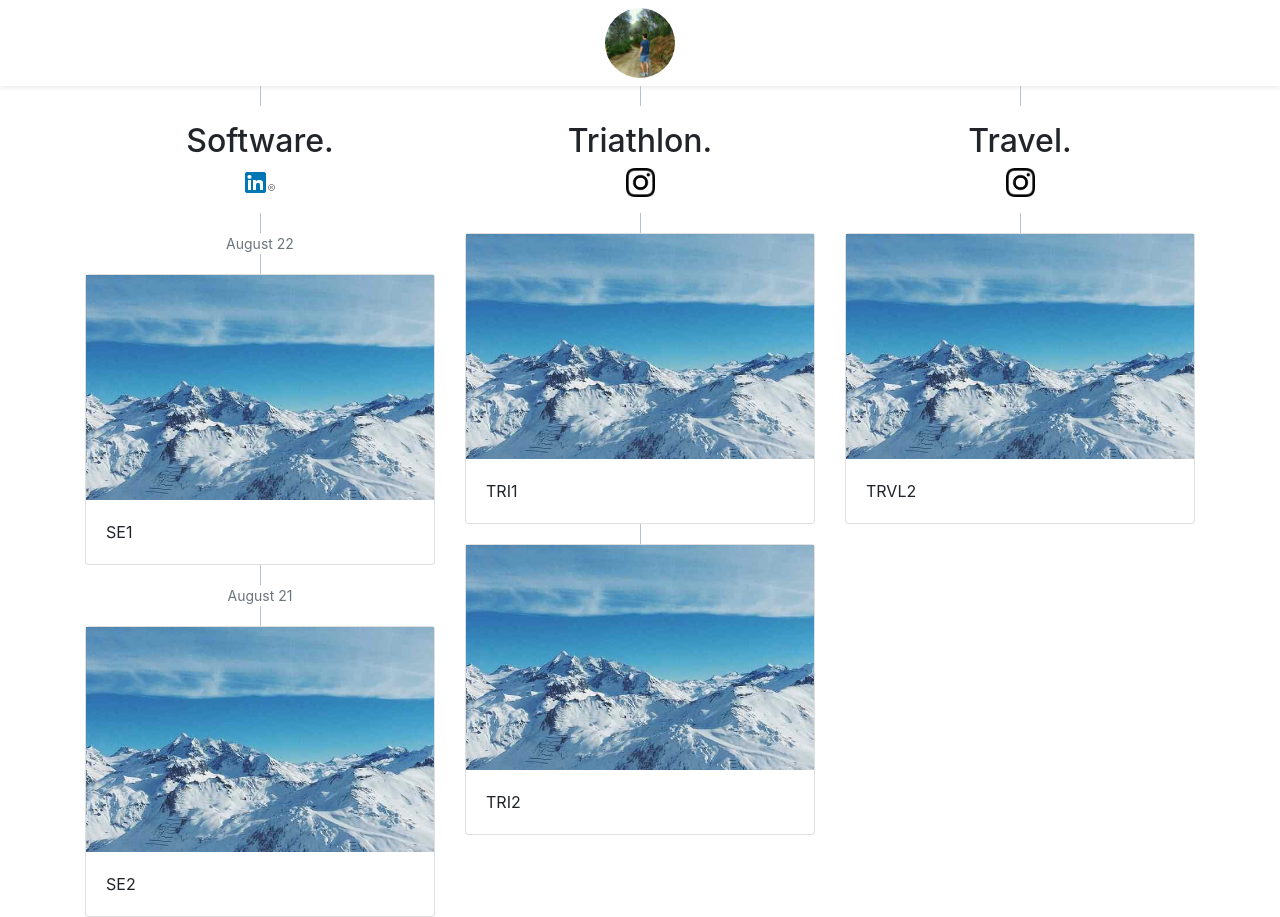
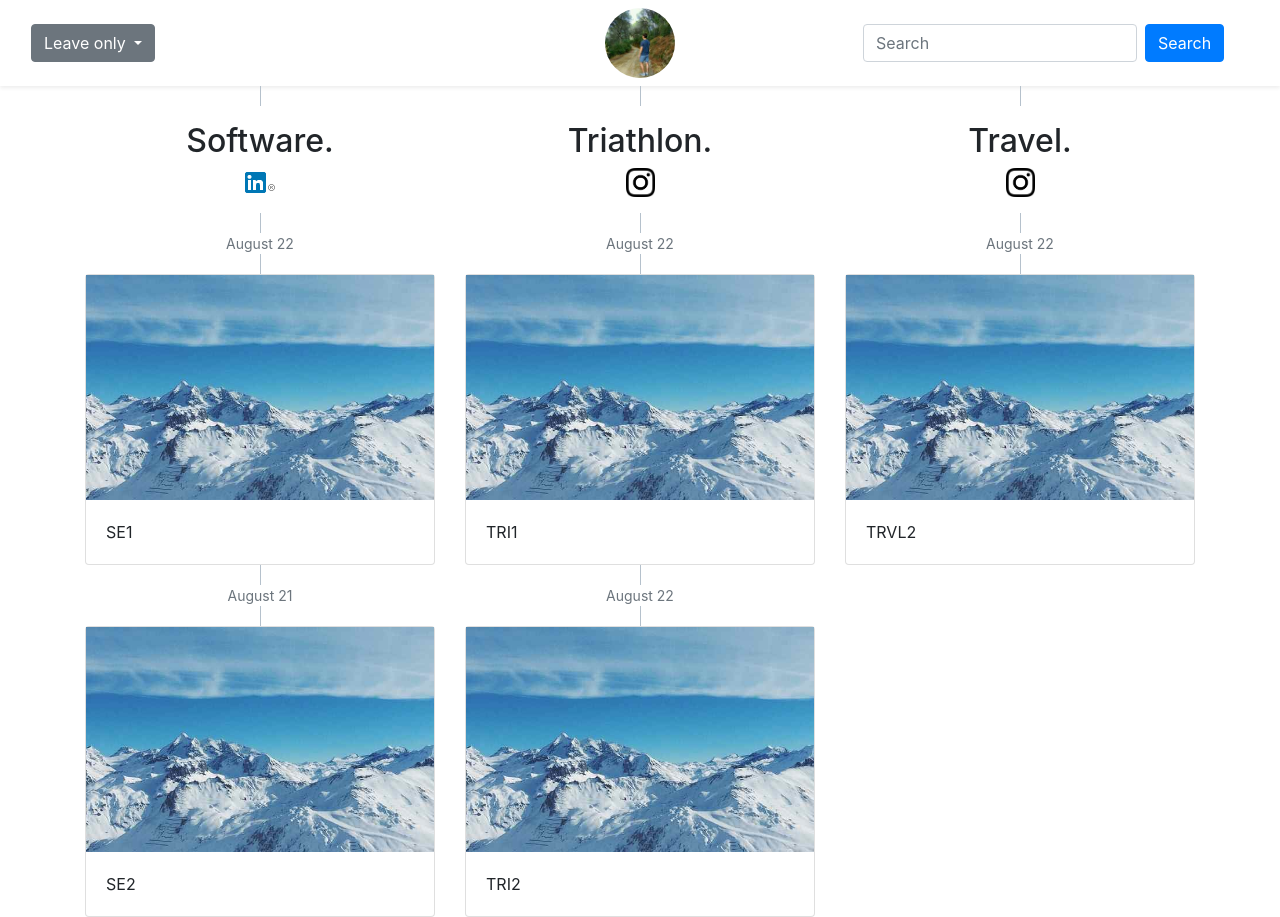
Before and after one commit to dimadl/st-blog, a website: page web/src/index.html in a window 1280 px wide. Drawn offline with nearby package versions, Linux system fonts and the light colour scheme; files that its build step writes are made by us from their sources.

Commit message:
Changed navbar a bit and added responsive view.

```diff
--- a/web/src/index.html
+++ b/web/src/index.html
@@ -1,18 +1,36 @@
 <!DOCTYPE html>
 <html>
   <head>
+    <meta name="viewport" content="width=device-width, initial-scale=1, shrink-to-fit=no">
     <title>STT Blog</title>
     <!-- inject:css -->
     <!-- endinject -->
   </head>
   <body>
-      <nav class="navbar bg-white shadow-sm">
-        <a class="brand mx-auto">
-          <img class="rounded-circle" src="img/logo.jpg">
-        </a>
-      </nav>
+    <header>
+      <div class="navbar bg-white shadow-sm navbar-expand-md">
+          <div class="col-md-4 align-items-center">
+            <div class="dropdown">
+              <button class="btn btn-secondary dropdown-toggle" type="button" id="dropdownMenu2" data-toggle="dropdown" aria-haspopup="true" aria-expanded="false">
+                Leave only
+              </button>
+              <div class="dropdown-menu" aria-labelledby="dropdownMenu2">
+                <button class="dropdown-item" type="button">Software</button>
+                <button class="dropdown-item" type="button">Triathlon</button>
+                <button class="dropdown-item" type="button">Travel</button>
+              </div>
+            </div>
+          </div>
+          <a class="brand col-md-4 text-center">
+            <img class="rounded-circle" src="img/logo.jpg">
+          </a>
+          <form class="form-inline col-md-4 my-2 my-md-0">
+            <input class="form-control mr-sm-2" type="text" placeholder="Search" aria-label="Search">
+            <button class="btn btn-primary">Search</button>
+          </form>
+      </div>
+    </header>
     <main role="main">
-      <div>
           <div class="container">
             <div class="row">
               <div class="col-md-4 text-center">
@@ -74,11 +92,19 @@
               </div>
               <div class="col-md-4">
                 <div class="ver-line"></div>
+                <div>
+                  <p class="text-muted small text-center mb-0">August 22</p>
+                </div>
+                <div class="ver-line"></div>
                 <div class="md-4 card">
                   <img src="img/img_snowtops.jpg" style="height:225px">
                   <div class="card-body">
                     TRI1
                   </div>
+                </div>
+                <div class="ver-line"></div>
+                <div>
+                  <p class="text-muted small text-center mb-0">August 22</p>
                 </div>
                 <div class="ver-line"></div>
                 <div class="md-4 card">
@@ -90,6 +116,10 @@
               </div>
               <div class="col-md-4">
                 <div class="ver-line"></div>
+                <div>
+                  <p class="text-muted small text-center mb-0">August 22</p>
+                </div>
+                <div class="ver-line"></div>
                 <div class="md-4 card">
                   <img src="img/img_snowtops.jpg" style="height:225px">
                   <div class="card-body">
@@ -99,7 +129,8 @@
               </div>
             </div>
           </div>
-      </div>
     </main>
+    <!-- inject:js -->
+    <!-- endinject -->
   </body>
 </html>
```
Also changed, not shown: web/gulpfile.js (+4 -3 lines), web/src/js/main.js (+13 -13 lines).
